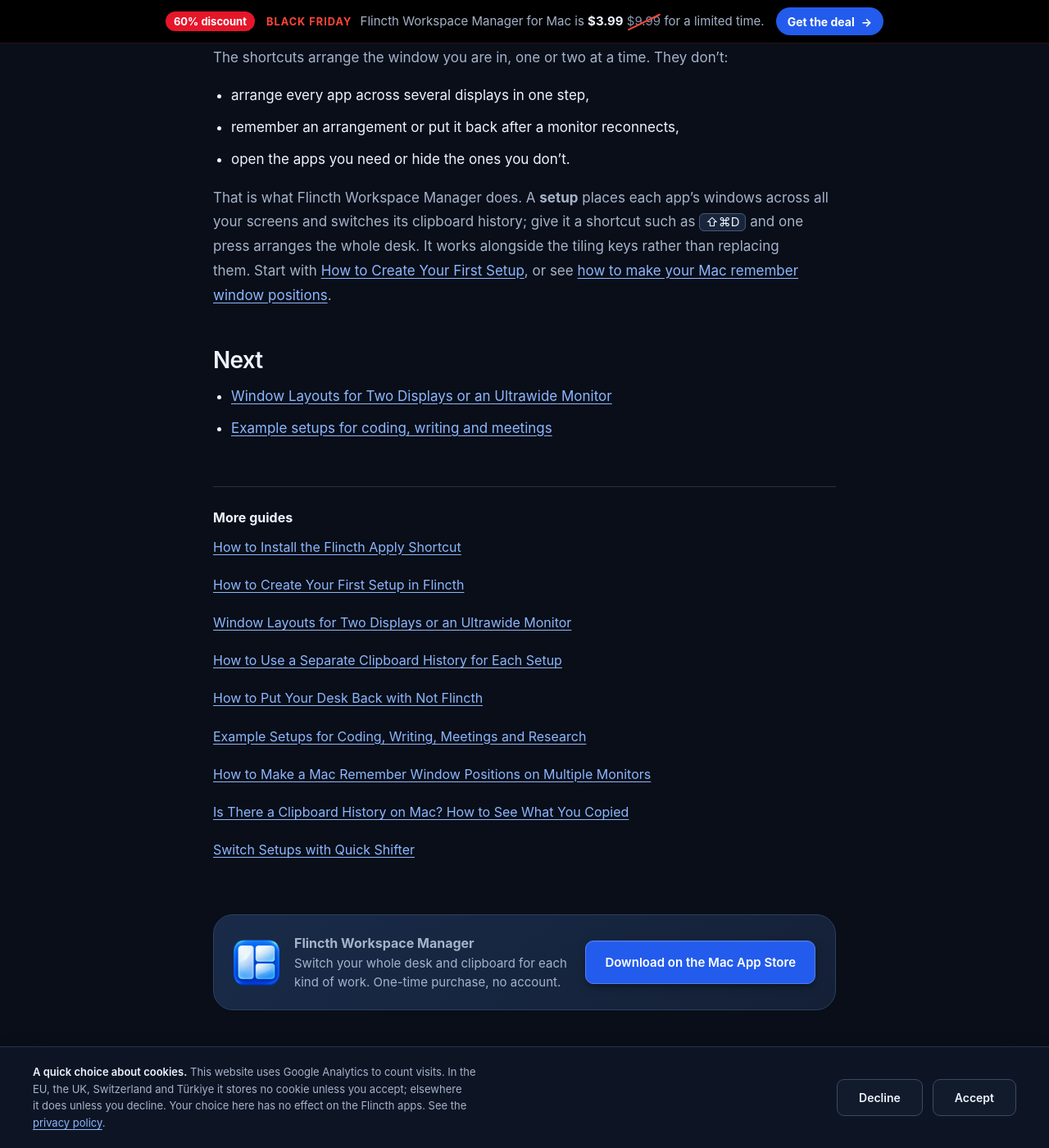
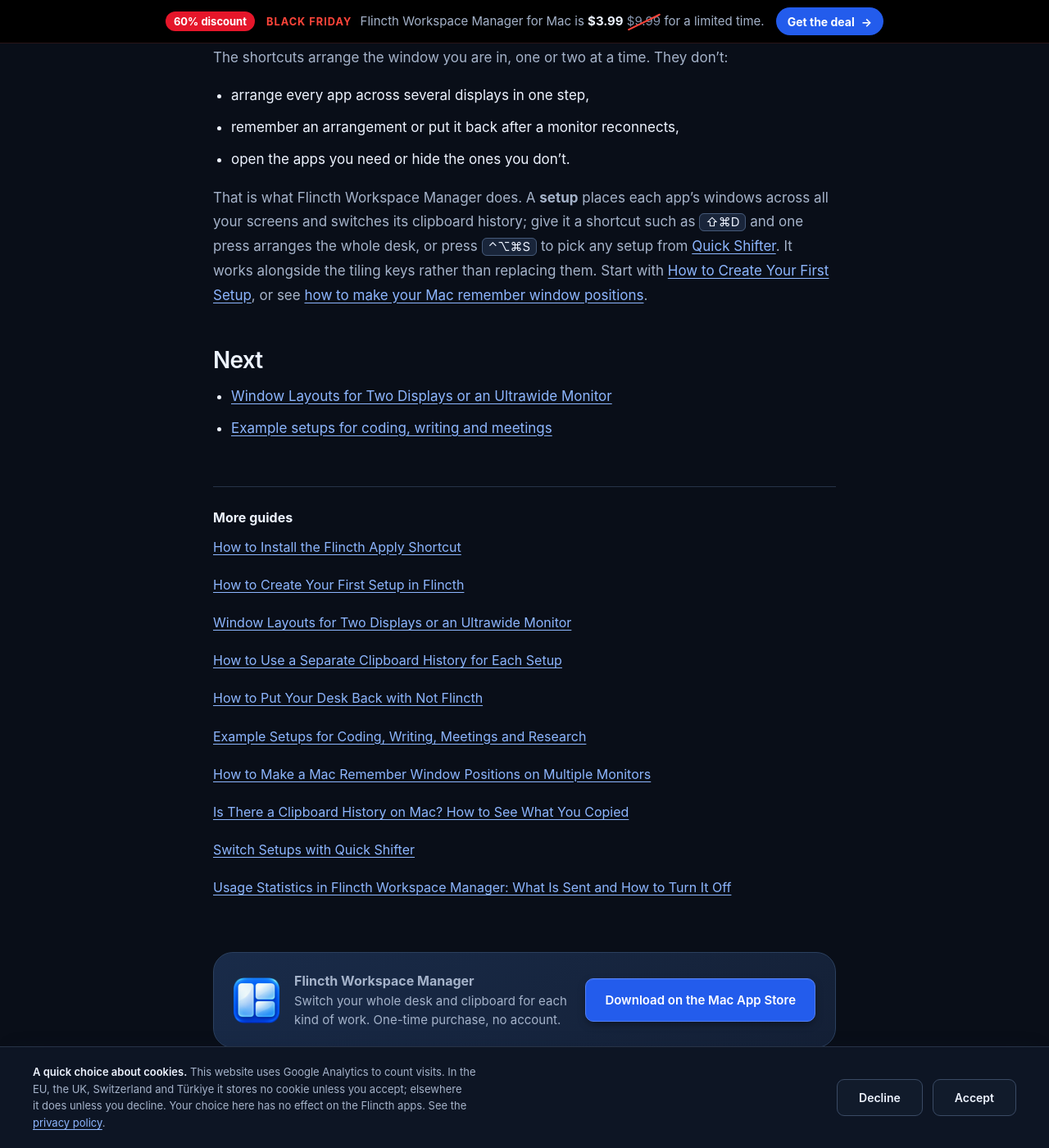
Before and after one commit to safakveziran/flincth-website, a Jekyll site: the page built from _guides/mac/window-arrangement-shortcuts.md, in a window 1280 px wide and 1400 px high, scrolled down 1942 px. Shown: the whole window at 82% size. Built offline with Jekyll 4.4.1, drawn with Linux system fonts in a browser that asks for light colours; part of the change alters nothing that is shown; some of the changed text lies outside the part shown.

Commit message:
Add Workspace Manager 1.2 usage statistics guide and support entries
New guide explains what usage statistics send and how to turn them off.
Support gains Quick Shifter troubleshooting and a usage statistics entry;
the window arrangement shortcuts guide points to Quick Shifter.

Co-Authored-By: Claude Opus 5.5 <noreply@anthropic.com>
Claude-Session: https://claude.ai/code/session_01CpC11jYWzZcqDyeVSGKbQ6

```diff
--- /dev/null
+++ b/_guides/mac/usage-statistics.md
@@ -0,0 +1,50 @@
+---
+title: "Usage Statistics in Flincth Workspace Manager: What Is Sent and How to Turn It Off"
+seo_title: "Turn Off Usage Statistics in Flincth Workspace Manager"
+description: "Workspace Manager 1.2 shares usage statistics by default. What Google Analytics receives, what it never receives, and how to switch it off in Settings."
+order: 11
+updated: 2026-11-17
+platform: mac
+---
+
+From version 1.2, Flincth Workspace Manager shares **usage statistics** through Google Analytics for Firebase. They show which features are used and whether setups activate successfully. They are on by default, and one switch turns them off.
+
+## Turn them off
+
+1. Click the Flincth icon in the menu bar and choose **Settings…**.
+2. Open the **General** tab.
+3. Under **Usage statistics**, turn off **Share usage statistics**.
+
+There is nothing to save. Collection stops straight away, the local analytics identifier is reset, and the choice is remembered after restarting. Turn the switch back on at any time.
+
+## What is sent
+
+While the switch is on, Google Analytics receives:
+
+- a small, fixed set of events: the app launching, statistics being turned on, a setup being created, and a setup activating, activating only partly or failing;
+- an app-installation identifier and standard installation, lifecycle and device details, such as the macOS version;
+- the connection's IP address, from which Google may infer an approximate location.
+
+These data are linked to the installation, so they are not anonymous. Advertising features are disabled and nothing is used to track you across other companies' apps or websites.
+
+## What is never sent
+
+- Setup names
+- Clipboard text
+- The list of apps in a setup, or any app's name
+- Window titles, positions or file paths
+
+Your setups and clipboard history stay on your Mac whether the switch is on or off.
+
+## Separate from feature announcements
+
+Usage statistics and **feature announcements** are two different settings. Announcements are notifications about new features, sent through OneSignal, and are off unless you turn them on. Changing one does not change the other.
+
+## Data already sent
+
+Turning the switch off stops future statistics. It doesn't remove statistics Google has already received. Google may keep them. The [privacy policy](/privacy#workspace-manager) has the full details.
+
+## Next
+
+- [Switch Setups with Quick Shifter](/guides/mac/switch-setups-with-quick-shifter)
+- [Use a separate clipboard history for each setup](/guides/mac/per-setup-clipboard-history)
--- a/_guides/mac/window-arrangement-shortcuts.md
+++ b/_guides/mac/window-arrangement-shortcuts.md
@@ -4,7 +4,7 @@ seo_title: "Mac Window Arrangement Shortcuts and Their Limits"
 description: "The keyboard shortcuts macOS Sequoia added for tiling windows, how to move a window to another display, and what to use when one window isn't enough."
 order: 9
 platform: mac
-updated: 2026-10-10
+updated: 2026-11-17
 ---
 
 macOS Sequoia (15) and later can tile windows from the keyboard. This guide lists the keys, how to send a window to another display, and where the built-in tools stop.
@@ -47,7 +47,7 @@ The shortcuts arrange the window you are in, one or two at a time. They don't:
 - remember an arrangement or put it back after a monitor reconnects,
 - open the apps you need or hide the ones you don't.
 
-That is what Flincth Workspace Manager does. A **setup** places each app's windows across all your screens and switches its clipboard history; give it a shortcut such as <kbd>⇧⌘D</kbd> and one press arranges the whole desk. It works alongside the tiling keys rather than replacing them. Start with [How to Create Your First Setup](/guides/mac/create-your-first-setup), or see [how to make your Mac remember window positions](/guides/mac/remember-window-positions-on-multiple-monitors).
+That is what Flincth Workspace Manager does. A **setup** places each app's windows across all your screens and switches its clipboard history; give it a shortcut such as <kbd>⇧⌘D</kbd> and one press arranges the whole desk, or press <kbd>⌃⌥⌘S</kbd> to pick any setup from [Quick Shifter](/guides/mac/switch-setups-with-quick-shifter). It works alongside the tiling keys rather than replacing them. Start with [How to Create Your First Setup](/guides/mac/create-your-first-setup), or see [how to make your Mac remember window positions](/guides/mac/remember-window-positions-on-multiple-monitors).
 
 ## Next
 
--- a/support.html
+++ b/support.html
@@ -4,7 +4,7 @@ title: Support | Flincth
 description: "Help with Flincth Workspace Manager, Flincth Split View and Flincth Speed Reader: requirements, common problems, guides and how to reach us."
 ref: support
 sitemap:
-  lastmod: 2026-11-08
+  lastmod: 2026-11-17
   changefreq: yearly
   priority: 0.5
 ---
@@ -31,6 +31,17 @@ sitemap:
     <h3>Keyboard shortcuts</h3>
     <p>The shortcuts shown on the website are examples. You assign your own inside the app, and you can always switch setups from the menu bar instead.</p>
 
+    <h3>Quick Shifter</h3>
+    <p>Version 1.2 adds Quick Shifter, a circle of your setups on <kbd>⌃⌥⌘S</kbd>.</p>
+    <ul>
+      <li><b>The shortcut does nothing.</b> Another app may already use <kbd>⌃⌥⌘S</kbd>. The Flincth menu then says the shortcut is unavailable; choose <b>Quick Shifter</b> from the menu instead.</li>
+      <li><b>A setup is missing from the circle.</b> Quick Shifter only lists setups you can use with the displays connected right now. Reconnect the display the setup was built for.</li>
+    </ul>
+    <p>See <a href="/guides/mac/switch-setups-with-quick-shifter">Switch Setups with Quick Shifter</a>.</p>
+
+    <h3>Usage statistics</h3>
+    <p>Version 1.2 shares usage statistics by default. Turn them off in <b>Settings → General → Usage statistics</b>. Setups and clipboard text are never sent. See <a href="/guides/mac/usage-statistics">what is sent and how to turn it off</a>.</p>
+
     <p>The <a href="/guides/mac/">Workspace Manager guides</a> walk through installing the shortcut, building a setup and using clipboard history step by step.</p>
 
     <h2 id="speed-reader">Flincth Speed Reader</h2>
```
